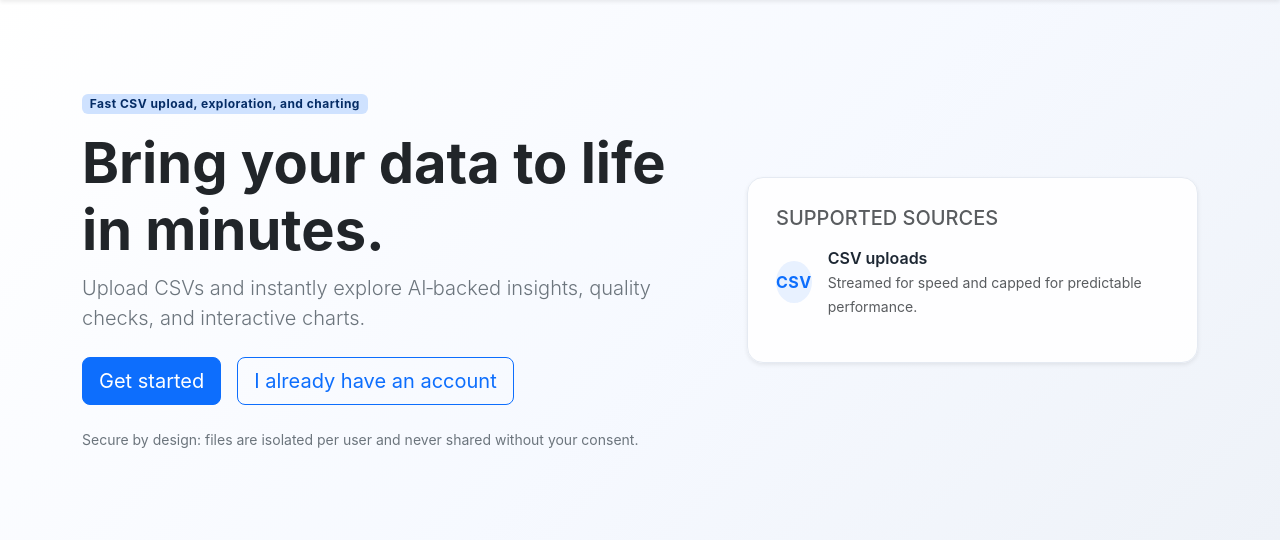
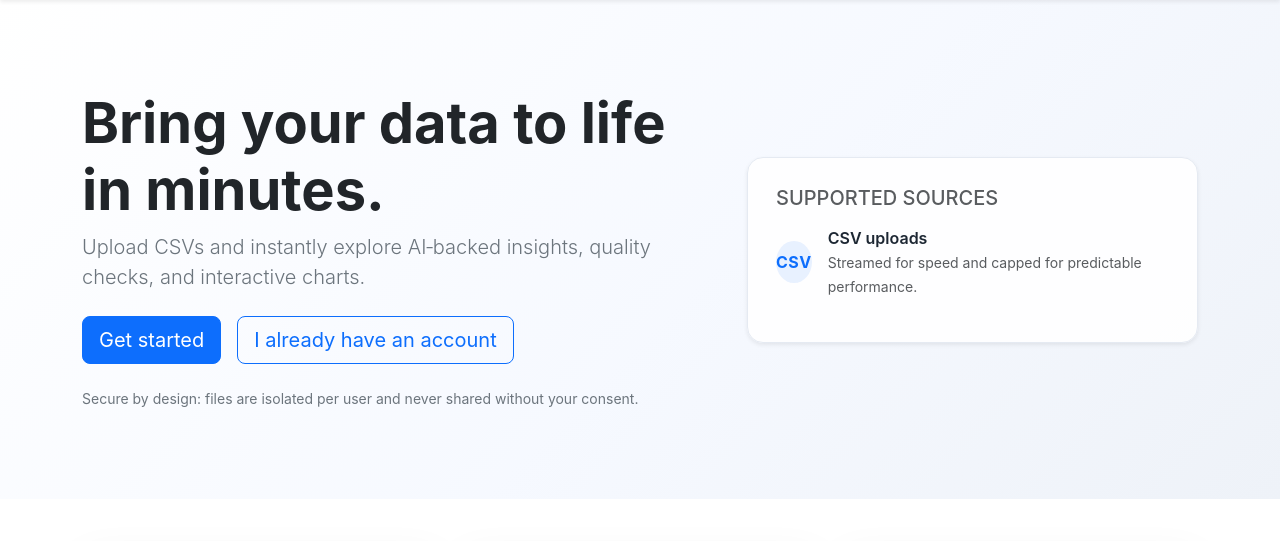
Before and after one commit to Daveletterm/big_data_dashboard, a Flask app: page / in a window 1280 px wide. Shown: the part 57-598 px from the top of the page. Run offline with Flask 3, Linux system fonts and the light colour scheme.

Commit message:
Removed silly text bubble from landing page

```diff
--- a/templates/index.html
+++ b/templates/index.html
@@ -22,7 +22,6 @@
     <div class="container">
       <div class="row align-items-center">
         <div class="col-lg-7">
-          <p class="badge bg-primary-subtle text-primary-emphasis mb-3">Fast CSV upload, exploration, and charting</p>
           <h1 class="display-4 fw-bold text-dark">Bring your data to life in minutes.</h1>
           <p class="lead mb-4 text-secondary">Upload CSVs and instantly explore AI‑backed insights, quality checks, and interactive charts.</p>
           <div class="d-flex flex-wrap gap-3">
```
